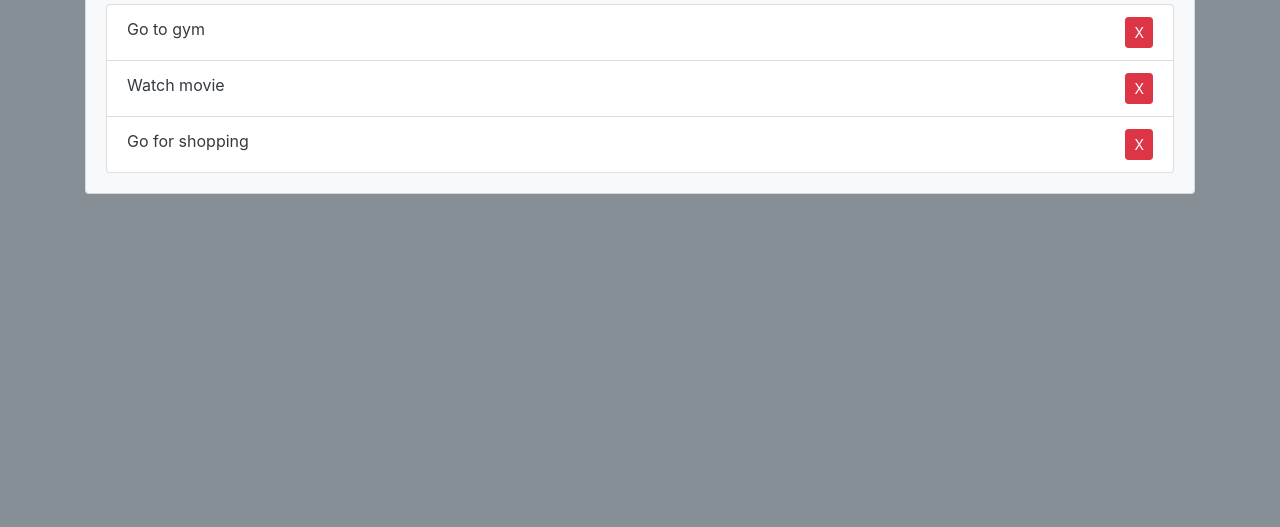
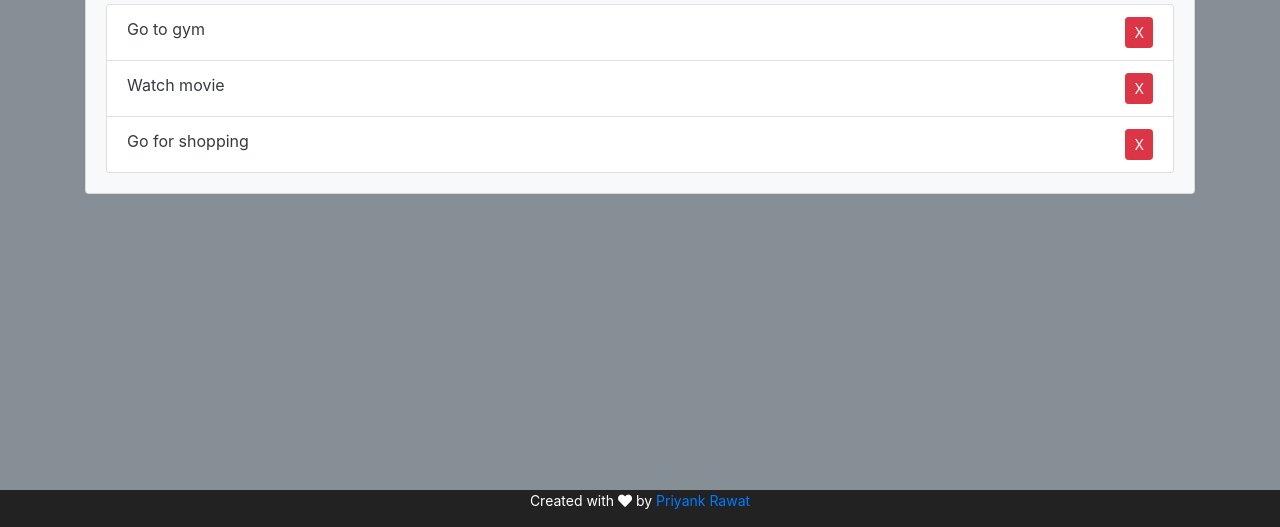
Before and after one commit to priyankrawat/todolist, a plain HTML site: page index.html in a window 1280 px wide. Shown: the part 273-800 px from the top of the page. Drawn offline with nearby package versions, Linux system fonts and the light colour scheme.

Commit message:
Update index.html

```diff
--- a/index.html
+++ b/index.html
@@ -2,6 +2,21 @@
 <html>
 <head>
   <link rel="stylesheet" href="https://maxcdn.bootstrapcdn.com/bootstrap/4.0.0-beta/css/bootstrap.min.css" integrity="sha384-/Y6pD6FV/Vv2HJnA6t+vslU6fwYXjCFtcEpHbNJ0lyAFsXTsjBbfaDjzALeQsN6M" crossorigin="anonymous">
+  <link rel="stylesheet" href="https://use.fontawesome.com/releases/v5.8.1/css/all.css" integrity="sha384-50oBUHEmvpQ+1lW4y57PTFmhCaXp0ML5d60M1M7uH2+nqUivzIebhndOJK28anvf" crossorigin="anonymous">
+  <style type="text/css">
+
+  	footer {
+    background-color: #222;
+    color: #fff;
+    font-size: 14px;
+    bottom: 0;
+    position: fixed;
+    left: 0;
+    right: 0;
+    text-align: center;
+    z-index: 999;
+}
+  </style>
   <title>TO DO LIST</title>
 </head>
 <body class="bg-secondary text-white">
@@ -34,6 +49,13 @@
     </ul>
    </div>
   </div>
+  <footer>
+	<p>
+		Created with <i class="fa fa-heart"></i> by
+		<a href="http://priyank.ueuo.com">Priyank Rawat</a>
+
+	</p>
+</footer>
   <script src="main.js"></script>
 </body>
 </html>
```
